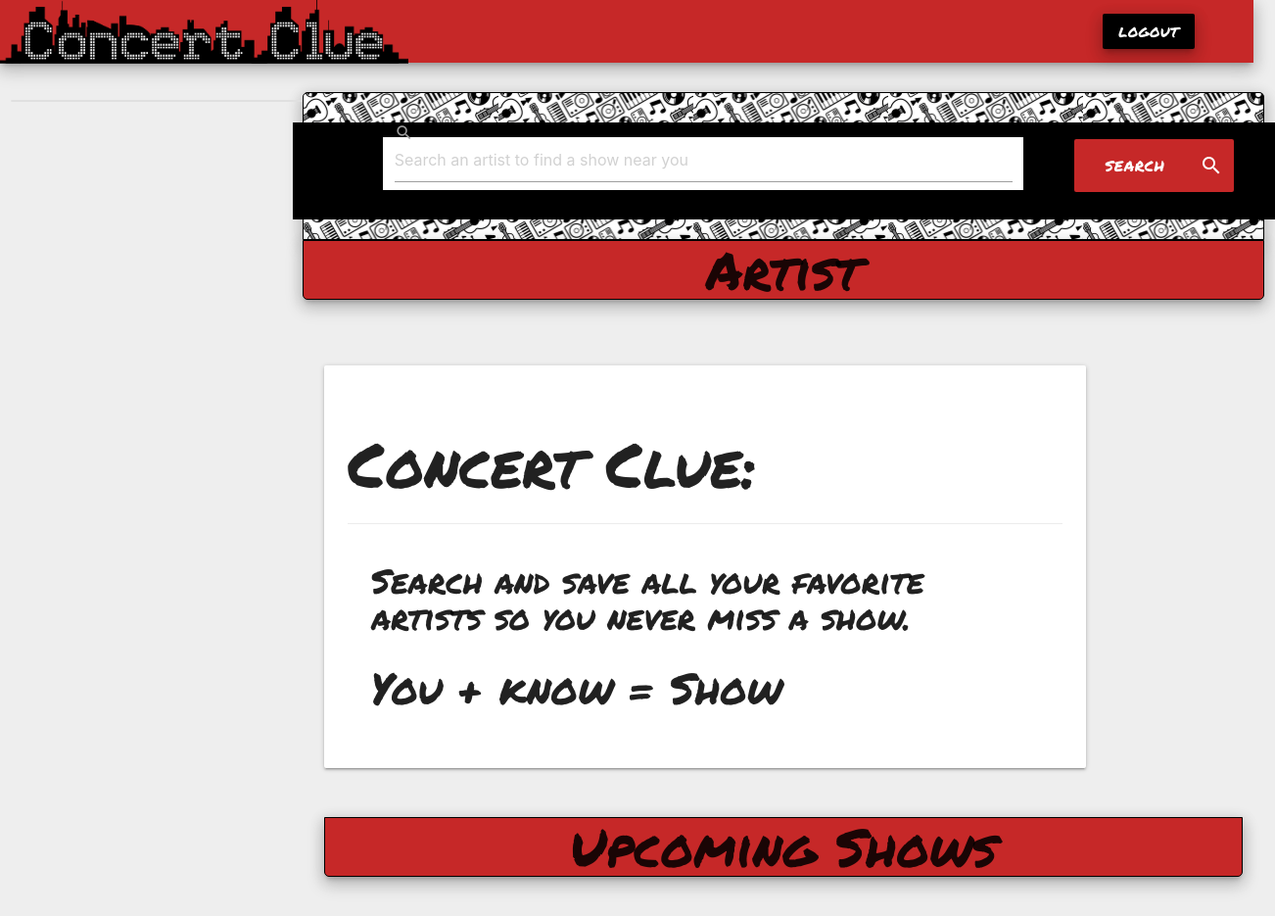
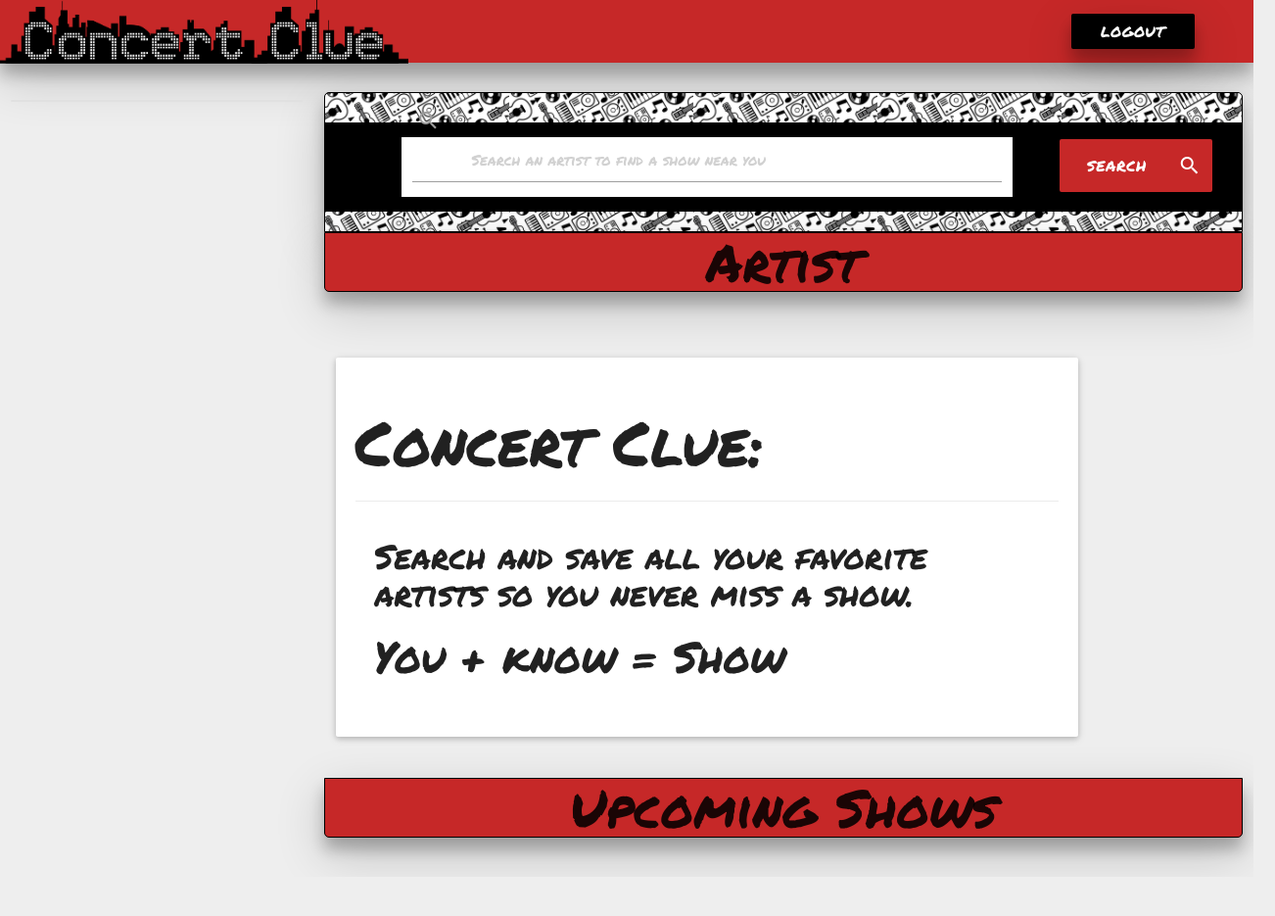
Before and after one commit to mattstuhring/concert_clue, a website: page public/main.html in a window 1280 px wide. Shown: the whole page at 98% size, 1302 px wide, since content can reach past the window. After the commit the page ends 895 px from the top, so only its background shows below. Drawn offline with nearby package versions, Linux system fonts and the light colour scheme; no server answers; files whose address does not match are found by name.

Commit message:
Update links

```diff
--- a/public/main.html
+++ b/public/main.html
@@ -5,7 +5,7 @@
     <title>Concert Clue</title>
     <link rel="shortcut icon" href="/images/favicon.ico" type="image/x-icon">
     <!--Import materialize.css-->
-    <link rel="stylesheet" href="https://cdnjs.cloudflare.com/ajax/libs/materialize/0.97.6/css/materialize.min.css">
+    <link rel="stylesheet" href="css/materialize/css/materialize.min.css">
 
     <!--Import Google Icon Font-->
     <link href="http://fonts.googleapis.com/icon?family=Material+Icons" rel="stylesheet">
@@ -14,7 +14,6 @@
     <link href="https://fonts.googleapis.com/css?family=Permanent+Marker" rel="stylesheet">
 
     <!--Import index.css-->
-    <!-- <link type="text/css" rel="stylesheet" href="css/index.css"/> -->
     <link type="text/css" rel="stylesheet" href="css/main.css"/>
 
     <!--Let browser know website is optimized for mobile-->
```
